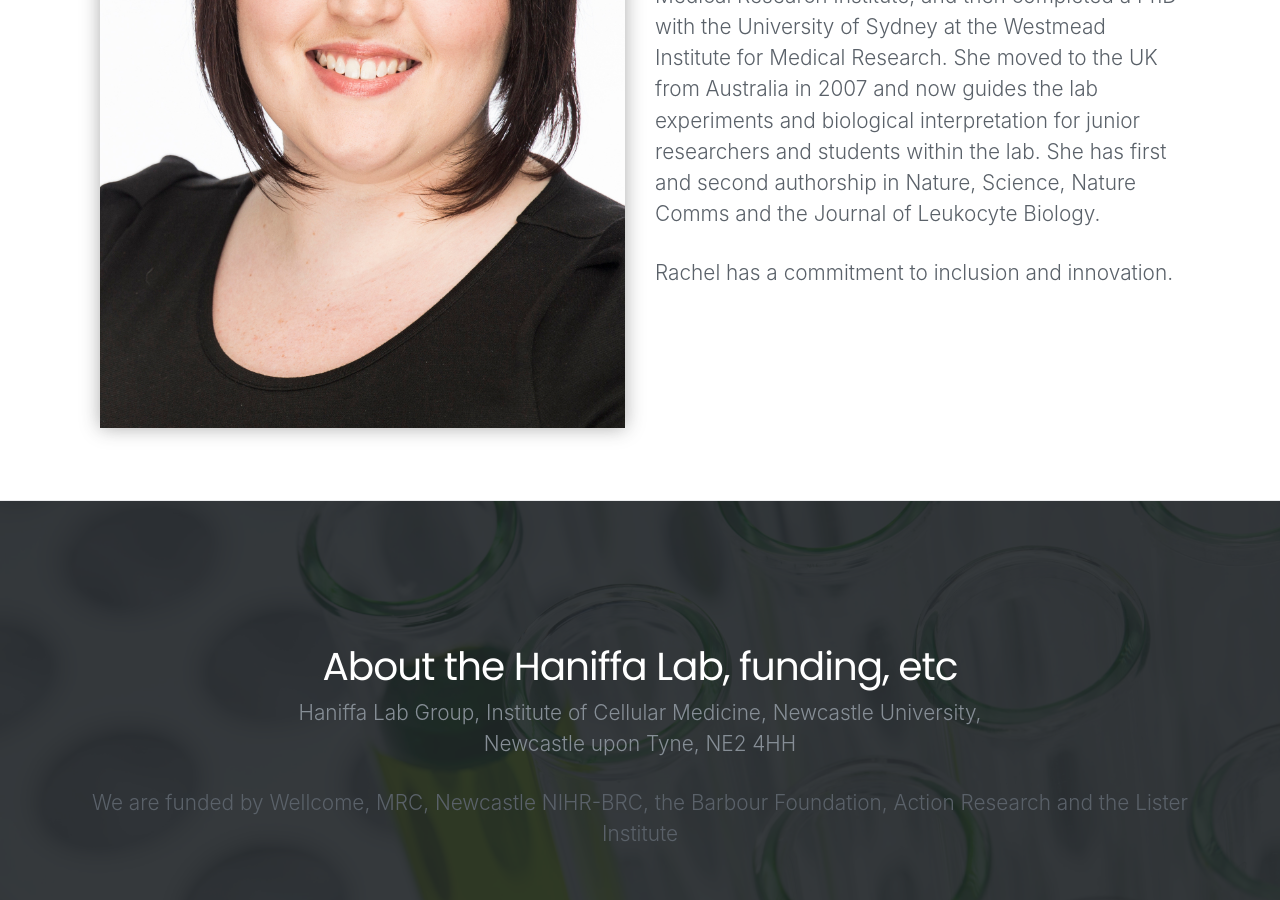
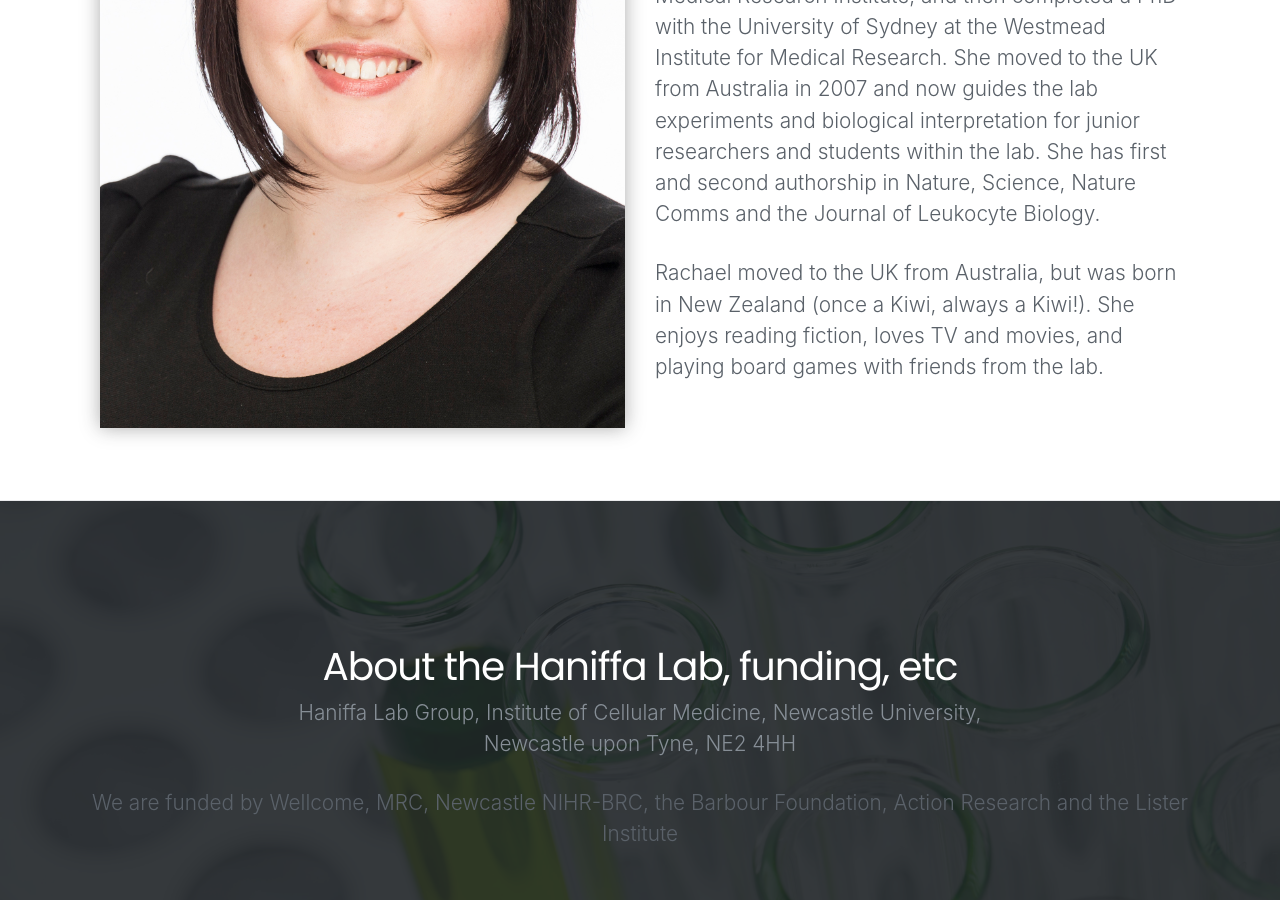
Before and after one commit to haniffalab/haniffalab.github.io, a Jekyll site: the page built from _team/rachel-botting.markdown, in a window 1280 px wide and 900 px high, scrolled down 715 px. Built offline with Jekyll 4.4.1, drawn with Linux system fonts in a browser that asks for light colours; nearby versions of some CDN libraries.

Commit message:
updated content and images

```diff
--- a/_team/rachel-botting.markdown
+++ b/_team/rachel-botting.markdown
@@ -9,4 +9,4 @@ Dr Rachel Anne Botting is a post doctoral Research Associate, who leads the yolk
 
 Rachel received her Bachelor of Biomedical Science degree with 1st class honors from the University of Technology in Sydney. During this time she spent a year researching gene therapy at the Children’s Medical Research Institute, and then completed a PhD with the University of Sydney at the Westmead Institute for Medical Research. She moved to the UK from Australia in 2007 and now guides the lab experiments and biological interpretation for junior researchers and students within the lab. She has first and second authorship in Nature, Science, Nature Comms and the Journal of Leukocyte Biology.
 
-Rachel has a commitment to inclusion and innovation.
+Rachael moved to the UK from Australia, but was born in New Zealand (once a Kiwi, always a Kiwi!). She enjoys reading fiction, loves TV and movies, and playing board games with friends from the lab.
```
